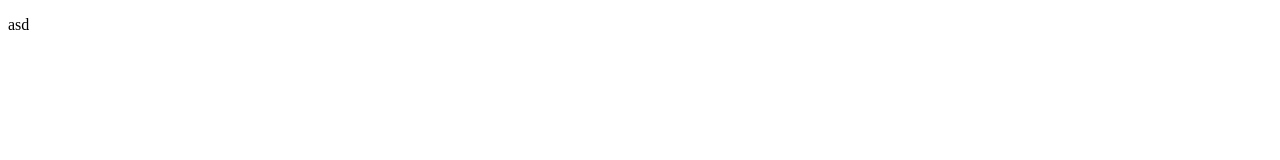
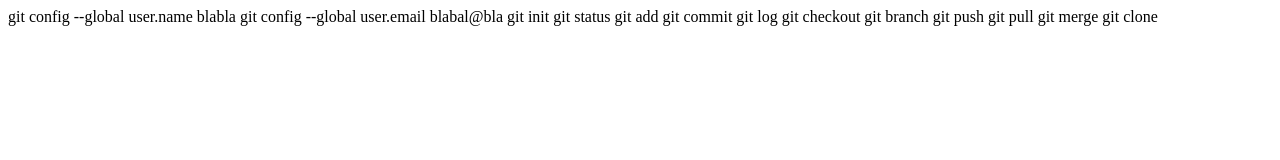
Before and after one commit to mezhetskiy/homework-cursor, a plain HTML site: page index.html in a window 1280 px wide. Drawn offline with Linux system fonts and the light colour scheme.

Commit message:
change homework

```diff
--- a/index.html
+++ b/index.html
@@ -7,6 +7,18 @@
     <title>Document</title>
 </head>
 <body>
-    <p>asd</p>
+    git config --global user.name blabla
+git config --global user.email blabal@bla
+git init
+git status
+git add
+git commit
+git log
+git checkout
+git branch
+git push
+git pull
+git merge
+git clone
 </body>
 </html>
```
